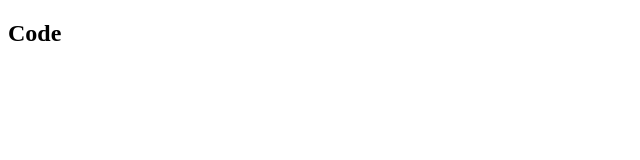
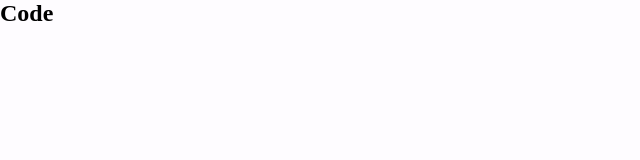
Before and after one commit to devpolatto/Pharma_Codesh_Challenge, a React (Create React App) app: page / in a window 1280 px wide. Shown: the top 160 px of the page, without its empty margins (0-640 px from the left). Built offline with nearby package versions, Linux system fonts and the light colour scheme.

Commit message:
set styles

```diff
--- a/src/App.tsx
+++ b/src/App.tsx
@@ -1,7 +1,11 @@
+import GlobalStyles from './styles/Global';
 
 function App() {
   return (
-    <h2>Code</h2>
+    <>
+      <h2>Code</h2>
+      <GlobalStyles/>
+    </>
   );
 }
 
--- a/src/styles/Global.jsx
+++ b/src/styles/Global.jsx
@@ -1,7 +1,6 @@
-import styled from 'styled-components';
+import { createGlobalStyle } from 'styled-components'
 
-export const Container = styled.div`
-
+export default createGlobalStyle`
   :root{
         --background: #FEFCFF;
         --background-header: #FEFEFF;
```
